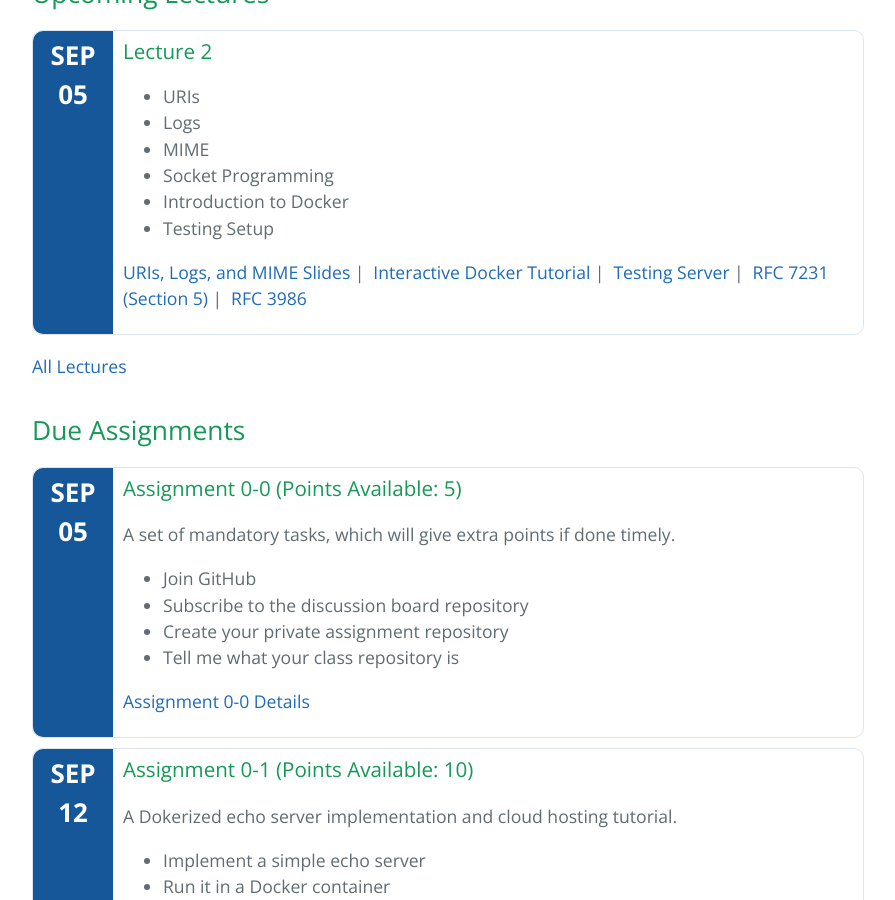
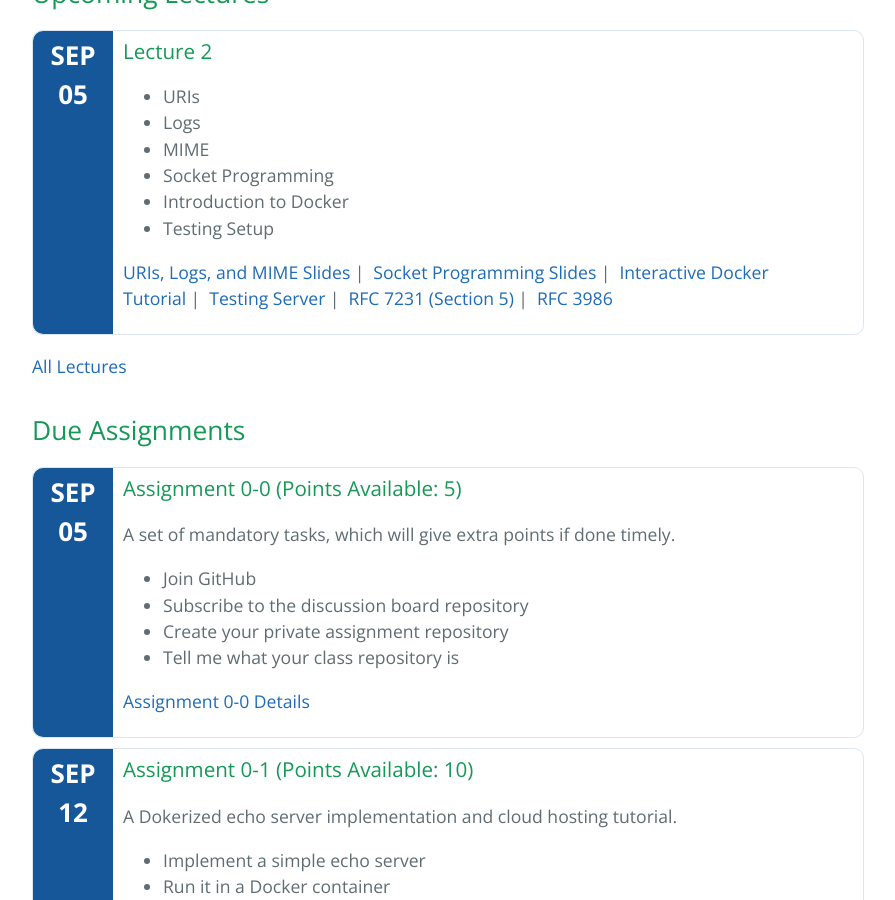
Before and after one commit to cs531-f19/cs531-f19.github.io, a Jekyll site: the page built from index.md, in a window 1280 px wide and 900 px high, scrolled down 885 px. Shown: the whole window, without its empty margins (192-1087 px from the left). Built offline with Jekyll 4.4.1, drawn with Linux system fonts in a browser that asks for light colours; the repository's description, which GitHub fills in, is left out.

Commit message:
Add socket slides

```diff
--- a/_data/lectures.yml
+++ b/_data/lectures.yml
@@ -32,6 +32,8 @@
   links:
   - title: URIs, Logs, and MIME Slides
     href: /slides/lecture-02-uris-logs-mime.pdf
+  - title: Socket Programming Slides
+    href: /slides/lecture-02-socket.pdf
   - title: Interactive Docker Tutorial
     href: https://training.play-with-docker.com/microservice-orchestration/
   - title: Testing Server
```
Also changed, not shown: 1 other file.
